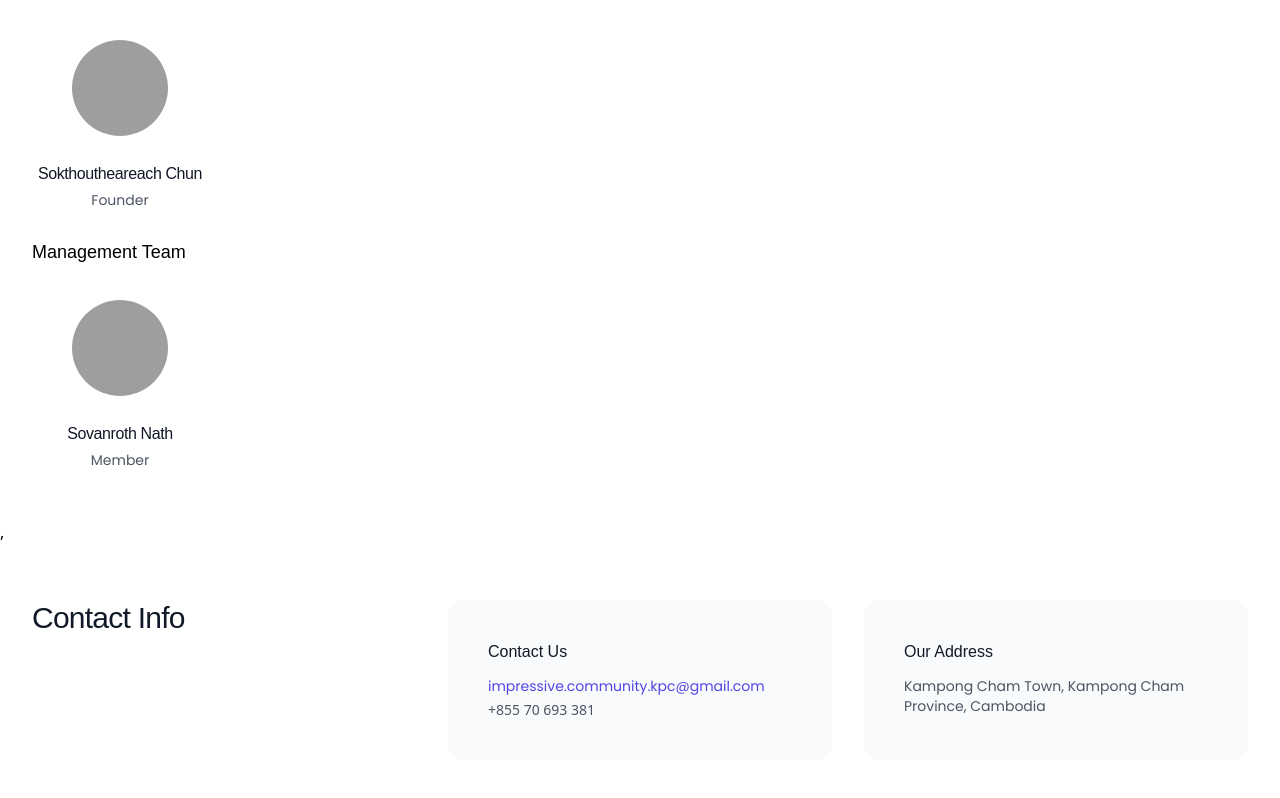
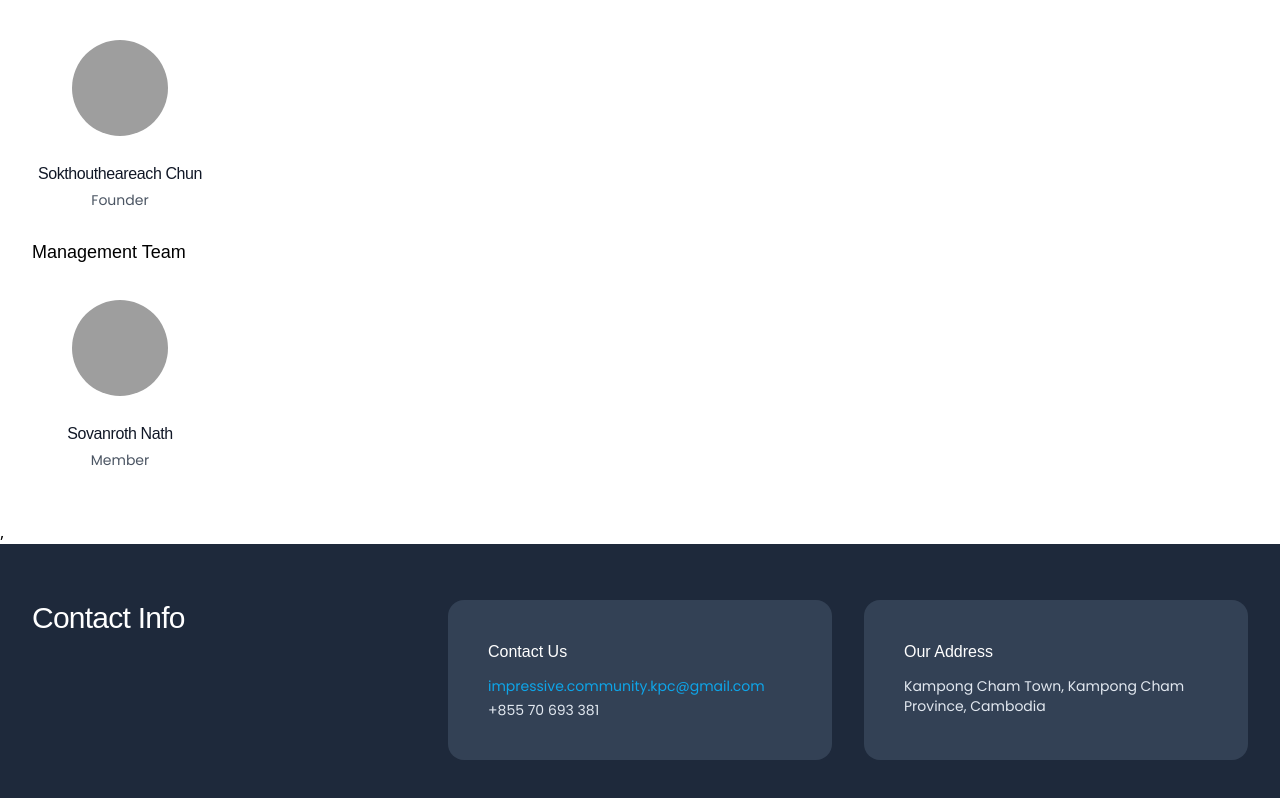
Before and after one commit to ImpressiveCommunity/IC-website, a Next.js app: page /about_us in a window 1280 px wide. Shown: the part 1864-2662 px from the top of the page. Built offline with nearby package versions, Linux system fonts and the light colour scheme; grey boxes are pictures that could not be loaded; a web font is replaced by a local one.

Commit message:
update contact bar as footer

```diff
--- a/src/pages/about_us/ContactInfo.jsx
+++ b/src/components/ContactInfo.jsx
@@ -2,7 +2,7 @@ import { HeadingFont, TextFont } from "@/styles/font";
 
 export default function ContactInfo() {
   return (
-    <div className="bg-white py-14 sm:py-14">
+    <div className="bg-slate-800 py-14 sm:py-14">
       <div className="mx-auto max-w-7xl px-6 lg:px-8">
         <div className="mx-auto max-w-2xl space-y-16 divide-y divide-gray-100 lg:mx-0 lg:max-w-none">
           <div className="grid grid-cols-1 gap-x-8 gap-y-10 lg:grid-cols-3">
@@ -10,7 +10,7 @@ export default function ContactInfo() {
               <h2
                 className={
                   HeadingFont.className +
-                  " text-3xl font-bold tracking-tight text-gray-900"
+                  " text-3xl font-bold tracking-tight text-white"
                 }
               >
                 Contact Info
@@ -18,11 +18,11 @@ export default function ContactInfo() {
               <p className="text-gray-600"> </p>
             </div>
             <div className="grid grid-cols-1 gap-6 sm:grid-cols-2 lg:col-span-2 lg:gap-8">
-              <div className="rounded-2xl bg-gray-50 p-10">
+              <div className="rounded-2xl bg-slate-700 p-10">
                 <h3
                   className={
                     HeadingFont.className +
-                    " text-base font-semibold text-gray-900"
+                    " text-base font-semibold text-gray-900 text-white"
                   }
                 >
                   Contact Us
@@ -33,7 +33,7 @@ export default function ContactInfo() {
                     <dd>
                       <a
                         className={
-                          TextFont.className + " font-semibold text-indigo-600"
+                          TextFont.className + " font-semibold text-sky-500"
                         }
                         href=""
                       >
@@ -45,15 +45,15 @@ export default function ContactInfo() {
                     <dt className={TextFont.className + " sr-only"}>
                       Phone number
                     </dt>
-                    <dd className={TextFont}>+855 70 693 381</dd>
+                    <dd className={TextFont.className + " text-slate-200"}>+855 70 693 381</dd>
                   </div>
                 </dl>
               </div>
-              <div className="rounded-2xl bg-gray-50 p-10">
+              <div className="rounded-2xl bg-slate-700 p-10">
                 <h3
                   className={
                     HeadingFont.className +
-                    " text-base font-semibold text-gray-900"
+                    " text-base font-semibold text-gray-900 text-white"
                   }
                 >
                   Our Address
@@ -61,7 +61,7 @@ export default function ContactInfo() {
                 <address
                   className={
                     TextFont.className +
-                    " mt-3 space-y-1 text-sm not-italic text-gray-600"
+                    " mt-3 space-y-1 text-sm not-italic text-slate-200"
                   }
                 >
                   <p>Kampong Cham Town, Kampong Cham Province, Cambodia</p>
--- a/src/components/layout.js
+++ b/src/components/layout.js
@@ -1,5 +1,6 @@
 import Navbar from './elements/navbar.js';
 import Head from 'next/head';
+import ContactInfo from './ContactInfo.jsx';
 
 export default function Layout({ children, current_page }){
     return (<>
@@ -14,5 +15,6 @@ export default function Layout({ children, current_page }){
         <main className='mt-16'>
             {children}
         </main>
+        <ContactInfo />
     </>)
 }
--- a/src/pages/about_us/index.js
+++ b/src/pages/about_us/index.js
@@ -1,6 +1,5 @@
 import Layout from '../../components/layout.js';
 
-import ContactInfo from "./ContactInfo";
 import OurMission from "./OurMission";
 import OurTeam from "./OurTeam";
 import OurValue from "./OurValue";
@@ -12,6 +11,5 @@ export default function AboutUsPage(){
         <OurMission/>,
         <OurValue/>,
         <OurTeam/>,
-        <ContactInfo/>
     </Layout> );
 }
```
